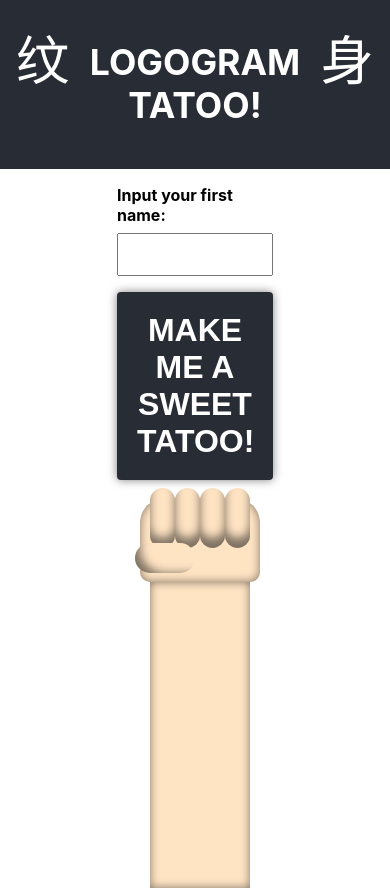
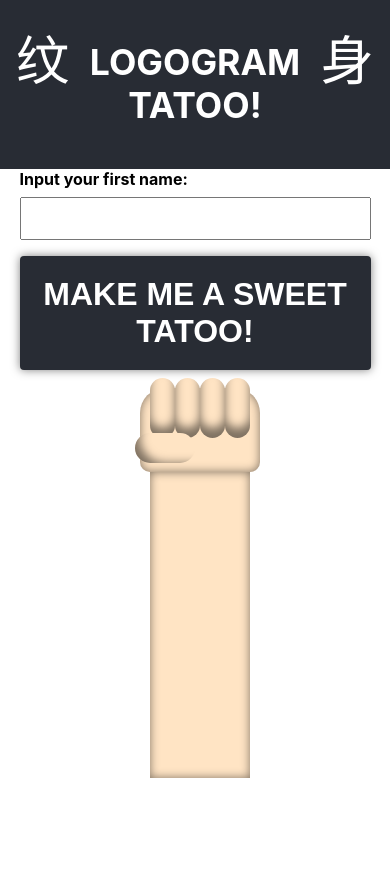
Before and after one commit to ruanha/logogram, a React (Create React App) app: page / in a window 390 px wide. After the commit the page ends 844 px from the top, so only its background shows below. Built offline with nearby package versions, Linux system fonts and the light colour scheme.

Commit message:
refactor: adjust form width

```diff
--- a/src/App.css
+++ b/src/App.css
@@ -1,10 +1,6 @@
 @font-face {
   font-family: "Ma Shan Zheng", cursive;
-  src: url("/fonts/MaShanZheng-Regular.ttf");
-}
-
-.App {
-  text-align: center;
+  src: url("/src/fonts/MaShanZheng-Regular.ttf");
 }
 
 .App-header {
@@ -16,10 +12,7 @@
   justify-content: center;
   font-size: calc(10px + 2vmin);
   color: white;
-}
-
-.App-link {
-  color: #61dafb;
+  text-align: center;
 }
 
 .logo-box {
@@ -33,7 +26,7 @@
 }
 
 form {
-  width: 40%;
+  max-width: 400px;
   margin: 1rem auto;
   text-align: left;
   display: flex;
@@ -143,4 +136,8 @@ label {
     height: fit-content;
     width: 100px;
   }
+  form {
+    width: 90vw;
+    margin: 0 auto;
+  }
 }
```
Also changed, not shown: 1 other file (tests, documents, lock files or other folders).
